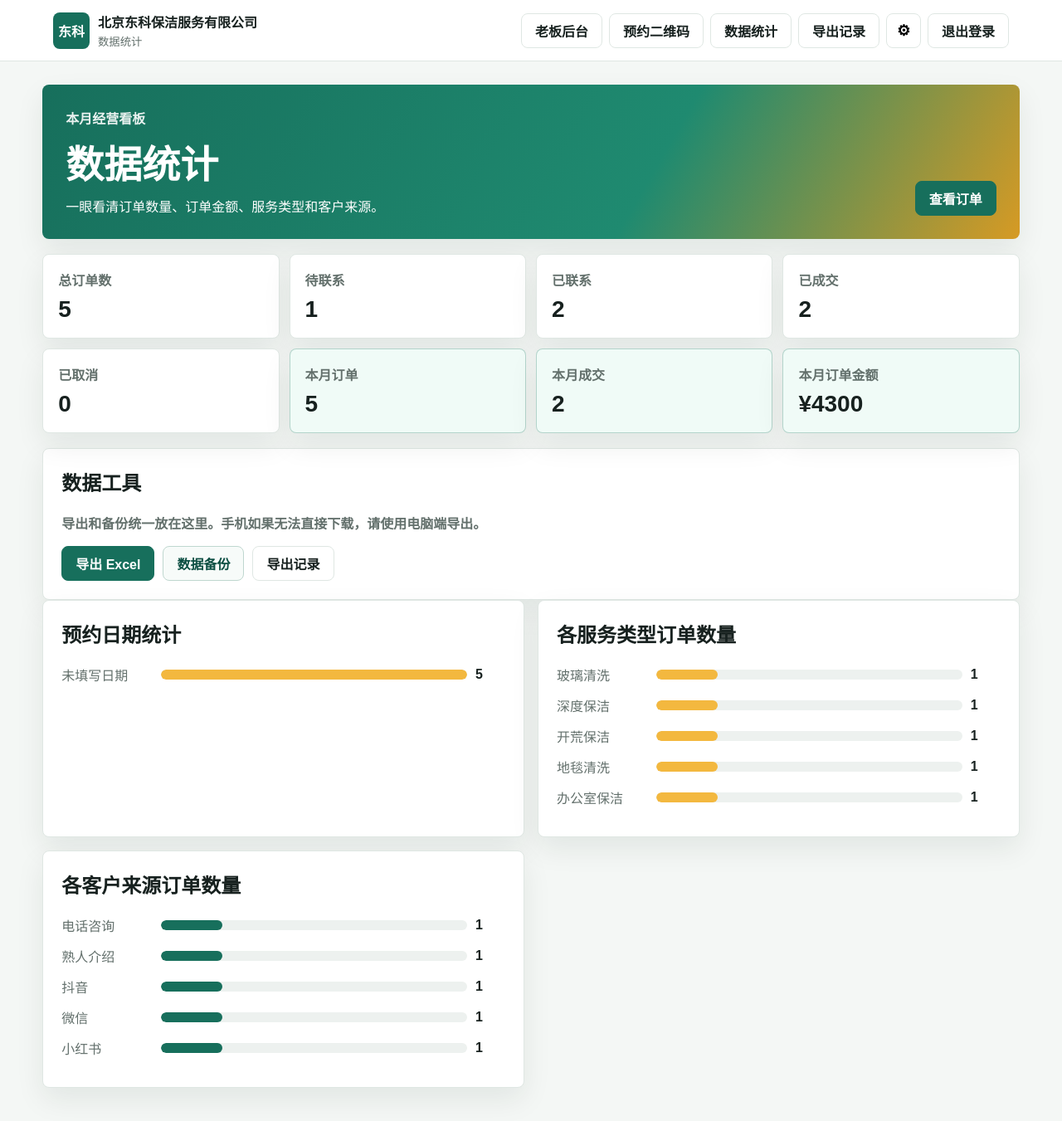
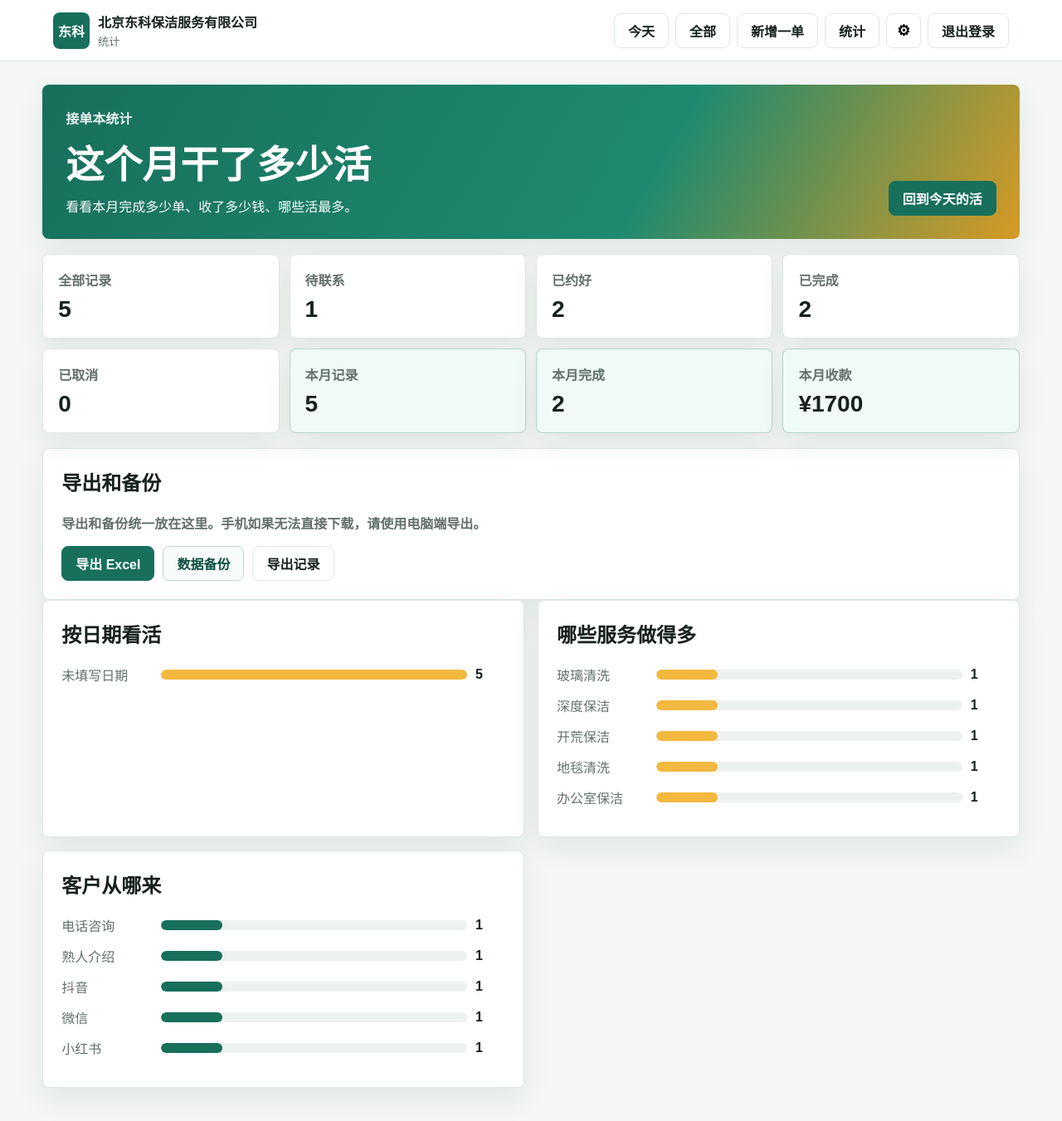
Before and after one commit to bobujiubu-afk/beijing-cleaning-order-demo, a Flask app: page /stats in a window 1280 px wide. Shown: the top 1351 px of the page at 83% size. Run offline with Flask 3, Linux system fonts and the light colour scheme; the visitor is signed in with stand-in values (Sample User, id 1); data comes from the database, SQL or seed files in the repository.

Commit message:
Refocus app as personal job book

```diff
--- a/app.py
+++ b/app.py
@@ -7,7 +7,7 @@ import re
 import sqlite3
 import time
 import base64
-from urllib.parse import urlencode
+from urllib.parse import quote_plus, urlencode
 from urllib.request import Request, urlopen
 
 from flask import Flask, abort, flash, jsonify, redirect, render_template, request, send_file, session, url_for
@@ -43,6 +43,7 @@ SERVICE_TYPES = [
 ]
 
 SOURCES = [
+    "微信沟通",
     "微信",
     "朋友圈",
     "小红书",
@@ -54,14 +55,23 @@ SOURCES = [
 ]
 
 APPOINTMENT_PERIODS = ["上午", "下午", "晚上", "具体时间电话沟通"]
-ORDER_STATUSES = ["待联系", "已联系", "已成交", "已取消"]
-LEGACY_STATUS_MAP = {"已报价": "已联系", "已完成": "已成交"}
+ORDER_STATUSES = ["待联系", "已约好", "已完成", "已取消"]
+LEGACY_STATUS_MAP = {"已联系": "已约好", "已报价": "已约好", "已成交": "已完成"}
 STATUS_ORDER_SQL = """
     CASE status
         WHEN '待联系' THEN 1
-        WHEN '已联系' THEN 2
-        WHEN '已成交' THEN 3
+        WHEN '已约好' THEN 2
+        WHEN '已完成' THEN 3
         WHEN '已取消' THEN 4
+        ELSE 5
+    END
+"""
+PERIOD_ORDER_SQL = """
+    CASE appointment_period
+        WHEN '上午' THEN 1
+        WHEN '下午' THEN 2
+        WHEN '晚上' THEN 3
+        WHEN '具体时间电话沟通' THEN 4
         ELSE 5
     END
 """
@@ -167,8 +177,8 @@ def init_db():
     ensure_column(conn, "orders", "appointment_date", "TEXT")
     ensure_column(conn, "orders", "appointment_period", "TEXT")
     ensure_column(conn, "orders", "amount", "REAL")
-    conn.execute("UPDATE orders SET status = '已联系' WHERE status = '已报价'")
-    conn.execute("UPDATE orders SET status = '已成交' WHERE status = '已完成'")
+    conn.execute("UPDATE orders SET status = '已约好' WHERE status IN ('已联系', '已报价')")
+    conn.execute("UPDATE orders SET status = '已完成' WHERE status = '已成交'")
     conn.execute("UPDATE orders SET updated_at = created_at WHERE updated_at IS NULL OR updated_at = ''")
     conn.execute("UPDATE orders SET appointment_period = preferred_time WHERE (appointment_period IS NULL OR appointment_period = '') AND preferred_time IS NOT NULL AND preferred_time <> ''")
     conn.execute("UPDATE orders SET amount = deal_amount WHERE (amount IS NULL OR amount = 0) AND deal_amount IS NOT NULL AND deal_amount > 0")
@@ -359,6 +369,14 @@ def order_summary(order):
     }
 
 
+def amap_navigation_url(address):
+    address = clean_text(address, 200)
+    if not address:
+        return ""
+    keyword = address if "北京" in address else f"北京 {address}"
+    return "https://uri.amap.com/search?keyword=" + quote_plus(keyword)
+
+
 def get_latest_new_order():
     conn = get_db()
     row = conn.execute(
@@ -447,7 +465,7 @@ def seed_demo_data(force=False):
             "preferred_time": "明天下午",
             "need_invoice": "是",
             "source": "小红书",
-            "status": "已联系",
+            "status": "已约好",
             "quote_amount": 800,
             "deal_amount": 0,
             "owner": "王师傅",
@@ -463,7 +481,7 @@ def seed_demo_data(force=False):
             "preferred_time": "周五晚间",
             "need_invoice": "是",
             "source": "电话咨询",
-            "status": "已成交",
+            "status": "已完成",
             "quote_amount": 1200,
             "deal_amount": 1200,
             "owner": "刘师傅",
@@ -479,7 +497,7 @@ def seed_demo_data(force=False):
             "preferred_time": "已服务",
             "need_invoice": "否",
             "source": "熟人介绍",
-            "status": "已成交",
+            "status": "已完成",
             "quote_amount": 500,
             "deal_amount": 500,
             "owner": "李师傅",
@@ -495,7 +513,7 @@ def seed_demo_data(force=False):
             "preferred_time": "下周一",
             "need_invoice": "是",
             "source": "抖音",
-            "status": "已联系",
+            "status": "已约好",
             "quote_amount": 1800,
             "deal_amount": 0,
             "owner": "老板",
@@ -708,6 +726,7 @@ def get_orders(filters=None):
             {STATUS_ORDER_SQL} ASC,
             CASE WHEN appointment_date IS NULL OR appointment_date = '' THEN 1 ELSE 0 END ASC,
             appointment_date ASC,
+            {PERIOD_ORDER_SQL} ASC,
             CASE WHEN status = '待联系' THEN 1 ELSE COALESCE(is_new, 0) END DESC,
             COALESCE(NULLIF(updated_at, ''), created_at) DESC,
             created_at DESC,
@@ -763,13 +782,13 @@ def summarize_orders(orders):
         service_counts[order["service_type"]] = service_counts.get(order["service_type"], 0) + 1
         source = order["source"] or "未填写"
         source_counts[source] = source_counts.get(source, 0) + 1
-        if status == "已成交":
+        if status == "已完成":
             total_amount += money(order["amount"])
     return {
         "total": len(orders),
         "waiting": status_counts["待联系"],
-        "contacted": status_counts["已联系"],
-        "dealed": status_counts["已成交"],
+        "contacted": status_counts["已约好"],
+        "dealed": status_counts["已完成"],
         "canceled": status_counts["已取消"],
         "amount": total_amount,
         "service_counts": sorted(service_counts.items(), key=lambda item: item[1], reverse=True),
@@ -785,6 +804,7 @@ def inject_options():
         "appointment_periods": APPOINTMENT_PERIODS,
         "order_statuses": ORDER_STATUSES,
         "follow_up_statuses": FOLLOW_UP_STATUSES,
+        "amap_navigation_url": amap_navigation_url,
     }
 
 
@@ -842,6 +862,59 @@ def submit():
 @app.route("/submit/success")
 def submit_success():
     return render_template("submit_success.html", public_page=True)
+
+
+@app.route("/orders/create", methods=["POST"])
+def create_order():
+    if not require_admin():
+        return redirect(url_for("login"))
+    data = {
+        "customer_name": clean_text(request.form.get("customer_name"), 40) or "未填写姓名",
+        "phone": clean_text(request.form.get("phone"), 30),
+        "address": clean_text(request.form.get("address"), 160),
+        "service_type": validate_choice(request.form.get("service_type"), SERVICE_TYPES, SERVICE_TYPES[0]),
+        "area": clean_text(request.form.get("area"), 40),
+        "appointment_date": clean_text(request.form.get("appointment_date"), 20) or datetime.now().strftime("%Y-%m-%d"),
+        "appointment_period": validate_choice(request.form.get("appointment_period"), APPOINTMENT_PERIODS, APPOINTMENT_PERIODS[0]),
+        "amount": request.form.get("amount", ""),
+        "status": validate_choice(request.form.get("status"), ORDER_STATUSES, "已约好"),
+        "source": validate_choice(request.form.get("source"), SOURCES, "微信沟通"),
+        "remark": clean_text(request.form.get("remark"), 500) or "无",
+    }
+    current_time = now_text()
+    conn = get_db()
+    cursor = conn.execute(
+        """
+        INSERT INTO orders (
+            order_no, created_at, updated_at, is_new, customer_name, phone, address, service_type,
+            area, preferred_time, appointment_date, appointment_period, need_invoice, source, status, amount, quote_amount,
+            deal_amount, owner, follow_up_status, remark
+        ) VALUES (?, ?, ?, ?, ?, ?, ?, ?, ?, ?, ?, ?, '否', ?, ?, ?, 0, 0, '', '未回访', ?)
+        """,
+        (
+            make_order_no(),
+            current_time,
+            current_time,
+            1 if data["status"] == "待联系" else 0,
+            data["customer_name"],
+            data["phone"],
+            data["address"],
+            data["service_type"],
+            data["area"],
+            data["appointment_date"] + " " + data["appointment_period"],
+            data["appointment_date"],
+            data["appointment_period"],
+            data["source"],
+            data["status"],
+            None if data["amount"] in (None, "") else money(data["amount"]),
+            data["remark"],
+        ),
+    )
+    conn.commit()
+    order_id = cursor.lastrowid
+    conn.close()
+    flash("已新增一单。", "success")
+    return redirect(url_for("admin", date_scope="today", focus=order_id))
 
 
 @app.route("/submit/reverse-geocode", methods=["POST"])
@@ -918,17 +991,17 @@ def login():
             clear_login_failures()
             session.permanent = True
             session["admin_logged_in"] = True
-            flash("已进入老板后台。", "success")
+            flash("已进入接单本。", "success")
             return redirect(url_for("admin"))
         record_login_failure()
-        flash("后台密码不正确。", "error")
+        flash("接单本密码不正确。", "error")
     return render_template("login.html")
 
 
 @app.route("/logout")
 def logout():
     session.clear()
-    flash("已退出后台。", "success")
+    flash("已退出接单本。", "success")
     return redirect(url_for("login"))
 
 
@@ -949,7 +1022,8 @@ def admin():
         waiting=counts["待联系"],
         filtered_summary=filtered_summary,
         deal_amount=filtered_summary["amount"],
-        page_label="老板后台",
+        today_date=datetime.now().strftime("%Y-%m-%d"),
+        page_label="今天的活",
     )
 
 
@@ -1110,21 +1184,21 @@ def stats():
 
     month_prefix = datetime.now().strftime("%Y-%m")
     current_month = [order for order in orders if order["created_at"].startswith(month_prefix)]
-    month_deals = [order for order in current_month if normalize_status(order["status"]) == "已成交"]
+    month_deals = [order for order in current_month if normalize_status(order["status"]) == "已完成"]
     status_counts = {status: 0 for status in ORDER_STATUSES}
     for order in orders:
         status_counts[normalize_status(order["status"])] += 1
     data = {
         "total": len(orders),
         "waiting": status_counts["待联系"],
-        "contacted": status_counts["已联系"],
-        "dealed": status_counts["已成交"],
+        "contacted": status_counts["已约好"],
+        "dealed": status_counts["已完成"],
         "canceled": status_counts["已取消"],
         "month_total": len(current_month),
         "month_dealed": len(month_deals),
-        "month_amount": sum(money(order["amount"]) for order in current_month),
+        "month_amount": sum(money(order["amount"]) for order in month_deals),
     }
-    return render_template("stats.html", data=data, service_counts=service_counts, source_counts=source_counts, date_counts=date_counts, page_label="数据统计")
+    return render_template("stats.html", data=data, service_counts=service_counts, source_counts=source_counts, date_counts=date_counts, page_label="统计")
 
 
 @app.route("/export")
@@ -1135,38 +1209,36 @@ def export_excel():
     orders = get_orders(filters)
     wb = Workbook()
     ws = wb.active
-    ws.title = "预约订单"
+    ws.title = "接单本"
     headers = [
-        "订单编号",
-        "提交时间",
+        "客户姓名",
+        "联系电话",
+        "上门地址",
+        "服务类型",
         "预约日期",
         "预约时间段",
-        "客户姓名",
-        "联系电话",
-        "服务地址",
-        "服务类型",
-        "房屋面积",
-        "订单状态",
+        "面积/数量",
         "订单金额",
+        "状态",
         "客户来源",
         "备注",
+        "创建时间",
     ]
     ws.append(headers)
     for order in orders:
         ws.append([
-            order["order_no"],
-            order["created_at"],
-            order["appointment_date"] or "未填写日期",
-            order["appointment_period"] or "未填写时间段",
             order["customer_name"],
             order["phone"],
             order["address"],
             order["service_type"],
+            order["appointment_date"] or "未填写日期",
+            order["appointment_period"] or "未填写时间段",
             order["area"],
+            order["amount"],
             normalize_status(order["status"]),
-            order["amount"],
             order["source"],
             order["remark"],
+            order["created_at"],
         ])
 
     for column in ws.columns:
--- a/templates/base.html
+++ b/templates/base.html
@@ -4,7 +4,7 @@
   <meta charset="utf-8">
   <meta name="viewport" content="width=device-width, initial-scale=1">
   <meta name="theme-color" content="#176f5c">
-  <title>{% block title %}北京东科保洁客户预约系统{% endblock %}</title>
+  <title>{% block title %}北京东科保洁接单本{% endblock %}</title>
   <link rel="manifest" href="{{ url_for('static', filename='manifest.webmanifest') }}">
   <link rel="icon" href="{{ url_for('static', filename='icons/icon-192.png') }}">
   <link rel="apple-touch-icon" href="{{ url_for('static', filename='icons/icon-192.png') }}">
@@ -16,17 +16,17 @@
       <span class="brand-mark">东科</span>
       <span>
         <strong>北京东科保洁服务有限公司</strong>
-        <small>{% if public_page|default(false) %}客户预约登记{% else %}{{ page_label|default("订单管理后台") }}{% endif %}</small>
+        <small>{% if public_page|default(false) %}客户预约登记{% else %}{{ page_label|default("接单本") }}{% endif %}</small>
       </span>
     </a>
     {% if not public_page|default(false) %}
     <button class="menu-toggle" type="button" aria-expanded="false" aria-controls="topNav">菜单</button>
     <nav id="topNav">
       {% if session.get("admin_logged_in") %}
-      <a href="{{ url_for('admin') }}">老板后台</a>
-      <a href="{{ url_for('appointment_qr') }}">预约二维码</a>
-      <a href="{{ url_for('stats') }}">数据统计</a>
-      <a href="{{ url_for('export_list') }}">导出记录</a>
+      <a href="{{ url_for('admin', date_scope='today') }}">今天</a>
+      <a href="{{ url_for('admin', date_scope='all') }}">全部</a>
+      <a href="{{ url_for('admin', date_scope='today') }}#quickAdd">新增一单</a>
+      <a href="{{ url_for('stats') }}">统计</a>
       <button class="nav-icon-button" type="button" id="reminderSettingsButton" aria-expanded="false" title="消息提醒设置">⚙</button>
       <a href="{{ url_for('logout') }}">退出登录</a>
       {% else %}
--- a/templates/stats.html
+++ b/templates/stats.html
@@ -1,28 +1,28 @@
 {% extends "base.html" %}
-{% block title %}数据统计 - 北京东科保洁{% endblock %}
+{% block title %}统计 - 北京东科保洁接单本{% endblock %}
 {% block content %}
 <section class="page-heading">
   <div>
-    <p class="eyebrow">本月经营看板</p>
-    <h1>数据统计</h1>
-    <p>一眼看清订单数量、订单金额、服务类型和客户来源。</p>
+    <p class="eyebrow">接单本统计</p>
+    <h1>这个月干了多少活</h1>
+    <p>看看本月完成多少单、收了多少钱、哪些活最多。</p>
   </div>
-  <a class="primary-button" href="{{ url_for('admin') }}">查看订单</a>
+  <a class="primary-button" href="{{ url_for('admin') }}">回到今天的活</a>
 </section>
 
 <section class="metric-row">
-  <div class="metric"><span>总订单数</span><strong>{{ data.total }}</strong></div>
+  <div class="metric"><span>全部记录</span><strong>{{ data.total }}</strong></div>
   <div class="metric"><span>待联系</span><strong>{{ data.waiting }}</strong></div>
-  <div class="metric"><span>已联系</span><strong>{{ data.contacted }}</strong></div>
-  <div class="metric"><span>已成交</span><strong>{{ data.dealed }}</strong></div>
+  <div class="metric"><span>已约好</span><strong>{{ data.contacted }}</strong></div>
+  <div class="metric"><span>已完成</span><strong>{{ data.dealed }}</strong></div>
   <div class="metric"><span>已取消</span><strong>{{ data.canceled }}</strong></div>
-  <div class="metric highlight"><span>本月订单</span><strong>{{ data.month_total }}</strong></div>
-  <div class="metric highlight"><span>本月成交</span><strong>{{ data.month_dealed }}</strong></div>
-  <div class="metric highlight"><span>本月订单金额</span><strong>¥{{ "%.0f"|format(data.month_amount) }}</strong></div>
+  <div class="metric highlight"><span>本月记录</span><strong>{{ data.month_total }}</strong></div>
+  <div class="metric highlight"><span>本月完成</span><strong>{{ data.month_dealed }}</strong></div>
+  <div class="metric highlight"><span>本月收款</span><strong>¥{{ "%.0f"|format(data.month_amount) }}</strong></div>
 </section>
 
 <section class="panel data-tools">
-  <h2>数据工具</h2>
+  <h2>导出和备份</h2>
   <p class="path-note">导出和备份统一放在这里。手机如果无法直接下载，请使用电脑端导出。</p>
   <div class="tool-actions">
     <a class="primary-button" href="{{ url_for('export_excel') }}">导出 Excel</a>
@@ -33,7 +33,7 @@
 
 <section class="chart-grid">
   <div class="panel">
-    <h2>预约日期统计</h2>
+    <h2>按日期看活</h2>
     {% for item in date_counts %}
     <div class="bar-row">
       <span>{{ item.appointment_date }}</span>
@@ -43,7 +43,7 @@
     {% endfor %}
   </div>
   <div class="panel">
-    <h2>各服务类型订单数量</h2>
+    <h2>哪些服务做得多</h2>
     {% for item in service_counts %}
     <div class="bar-row">
       <span>{{ item.service_type }}</span>
@@ -53,7 +53,7 @@
     {% endfor %}
   </div>
   <div class="panel">
-    <h2>各客户来源订单数量</h2>
+    <h2>客户从哪来</h2>
     {% for item in source_counts %}
     <div class="bar-row">
       <span>{{ item.source or "未填写" }}</span>
--- a/templates/submit.html
+++ b/templates/submit.html
@@ -5,7 +5,7 @@
   <div>
     <p class="eyebrow">专业保洁 · 开荒保洁 · 地毯清洗 · 石材结晶</p>
     <h1>客户预约登记</h1>
-    <p>请填写您的服务需求，我们会尽快联系您确认服务安排。</p>
+    <p>填写后师傅会尽快联系确认，请尽量写清楚地址，方便上门。</p>
   </div>
 </section>
 
@@ -36,7 +36,7 @@
       </select>
     </label>
     <label>
-      房屋面积
+      面积/数量
       <input name="area" maxlength="40" value="{{ form_data.area or '' }}" placeholder="例如：120㎡ / 办公室500㎡">
     </label>
     <label>
```
Also changed, not shown: smoke_test.py (+40 -10 lines), static/admin.js (+14 -6 lines), static/style.css (+49 -3 lines), templates/_order_cards.html (+19 -15 lines), templates/admin.html (+61 -5 lines), templates/exports.html (+17 -15 lines), templates/login.html (+6 -6 lines), README.md, static/manifest.webmanifest.
